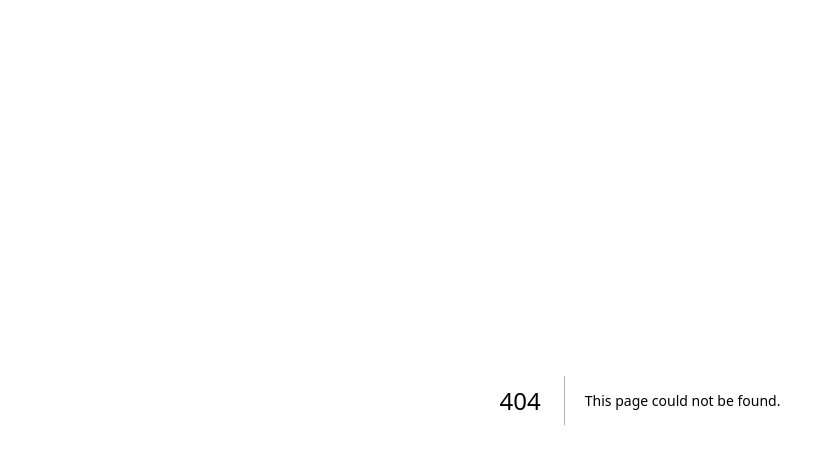
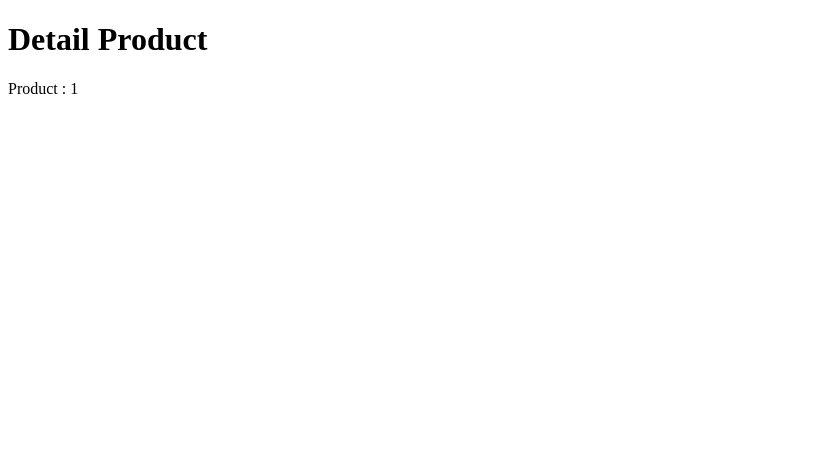
Before and after one commit to khafidhkayyis/next.js-mini-project, a Next.js app in the folder my-app/: page /product/1 in a window 1280 px wide. Before the commit this address had no page. Shown: the top 464 px of the page, without its empty margins (0-835 px from the left). Built offline with nearby package versions, Linux system fonts and the light colour scheme.

Commit message:
dynamic routing

```diff
--- /dev/null
+++ b/my-app/src/pages/product/[id].tsx
@@ -0,0 +1,13 @@
+import { useRouter } from "next/router";
+const DetailProductPage = () => {
+    const { query } = useRouter();  // Query Adalah parameter dari userouter
+
+    return (
+        <div>
+            <h1>Detail Product</h1>
+            <p>Product : {query.id} </p> {/* text id mengikuti nama file yang didalam kurung [] */}
+        </div>
+    )
+}
+
+export default DetailProductPage;
```
Also changed, not shown: my-app/src/pages/product/index.tsx (added, +9 -0 lines).
